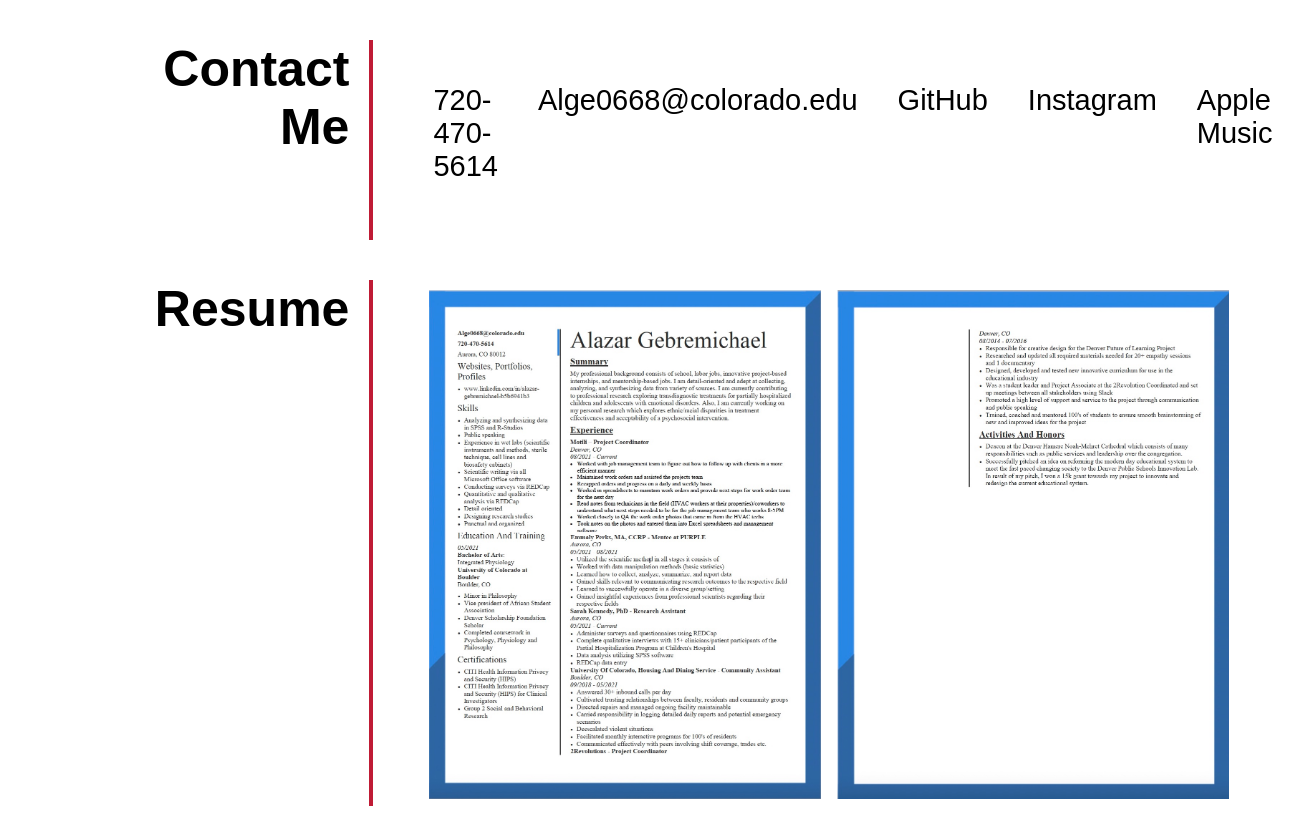
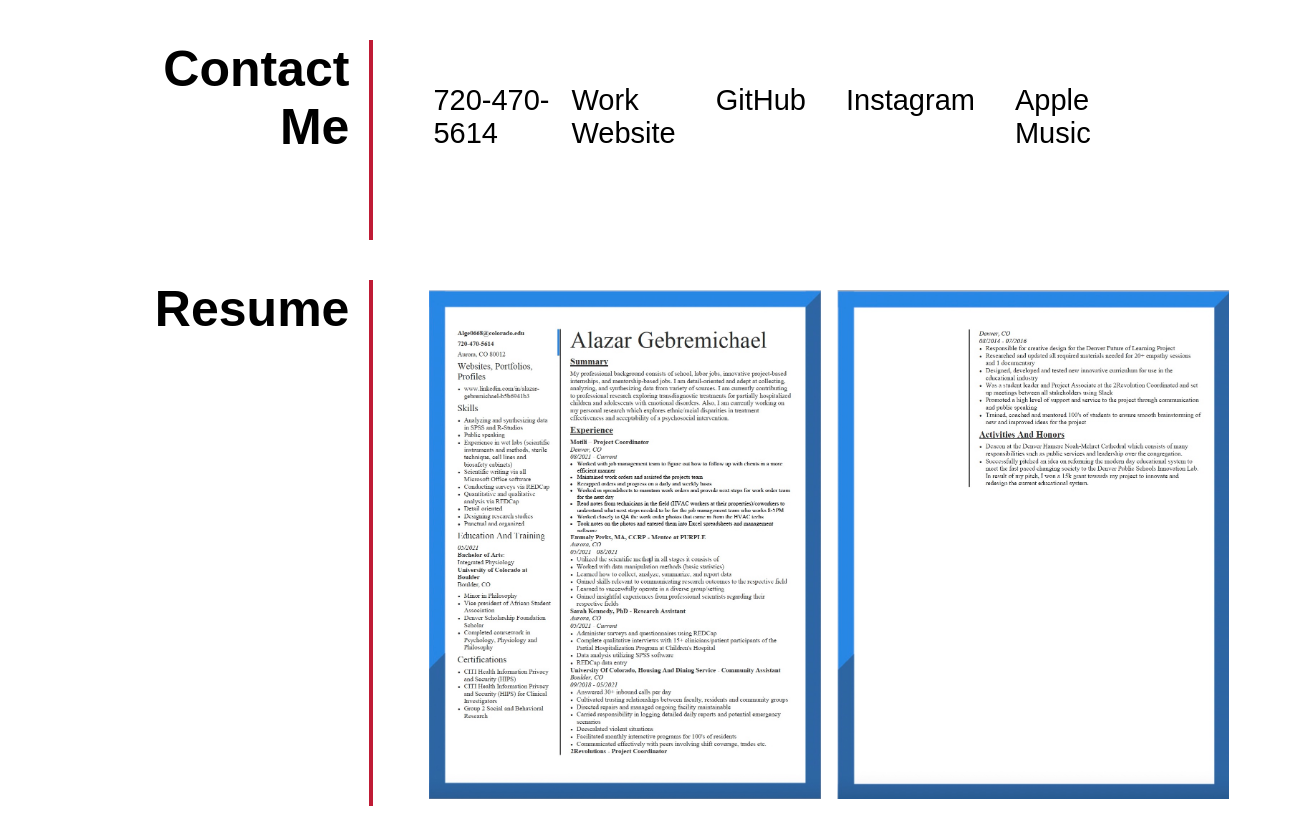
Before and after one commit to AlazarSolomon/Portfolio, a plain HTML site: page index.html in a window 1280 px wide. Shown: the part 1790-2621 px from the top of the page, 1313 px wide, since content can reach past the window. Drawn offline with Linux system fonts and the light colour scheme.

Commit message:
latest commit

```diff
--- a/CSS/style.css
+++ b/CSS/style.css
@@ -65,6 +65,27 @@
     transform: scale(1,1);
     transform-origin: botttom left;
   }
+
+  .contact-me a::before {
+    /* This is for the hover underline */
+    content: '';
+    position: absolute;
+    width: 100%;
+    transform:scale(0,1);
+    /* this shows the line on the x or y axis. here the x axis is not showing up but when you hover it will turn into a 1 and show up. */
+    height: 2px;
+    bottom: 0;
+    left: 0;
+    background-color: rgb(191 27 53);
+    transform-origin: bottom left;
+    /* The line starts from the bottom left */
+    transition: transform 0.25s ease-out;
+  }
+  .contact-me a:hover::before {
+    transform: scale(1,1);
+    transform-origin: botttom left;
+  }
+
 
   .header {
     background: linear-gradient(to bottom left, rgb(191 27 53), black);
--- a/index.html
+++ b/index.html
@@ -81,16 +81,16 @@
                         <a href="720--5614">720-470-5614</a>
                     </li>
                     <li>
-                        <a href="work">Alge0668@colorado.edu</a>
+                        <a href="https://www.cuanschutz.edu/offices/advancement/our-team" target="_blank" rel="noopener noreeferrer">Work Website</a>
                     </li>
                     <li>
-                        <a href="contact-me">GitHub</a>
+                        <a href="https://github.com/AlazarSolomon" target="_blank" rel="noopener noreeferrer">GitHub</a>
                     </li>
                     <li>
-                        <a href="resume">Instagram</a>
+                        <a href="https://www.instagram.com/" target="_blank" rel="noopener noreeferrer">Instagram</a>
                     </li>
                     <li>
-                        <a href="resume">Apple Music</a>
+                        <a href="https://music.apple.com/us/listen-now?ign-itscg=10000&ign-itsct=402x" target="_blank" rel="noopener noreeferrer">Apple Music</a>
                     </li>
                 </ul>
             </section>
```
